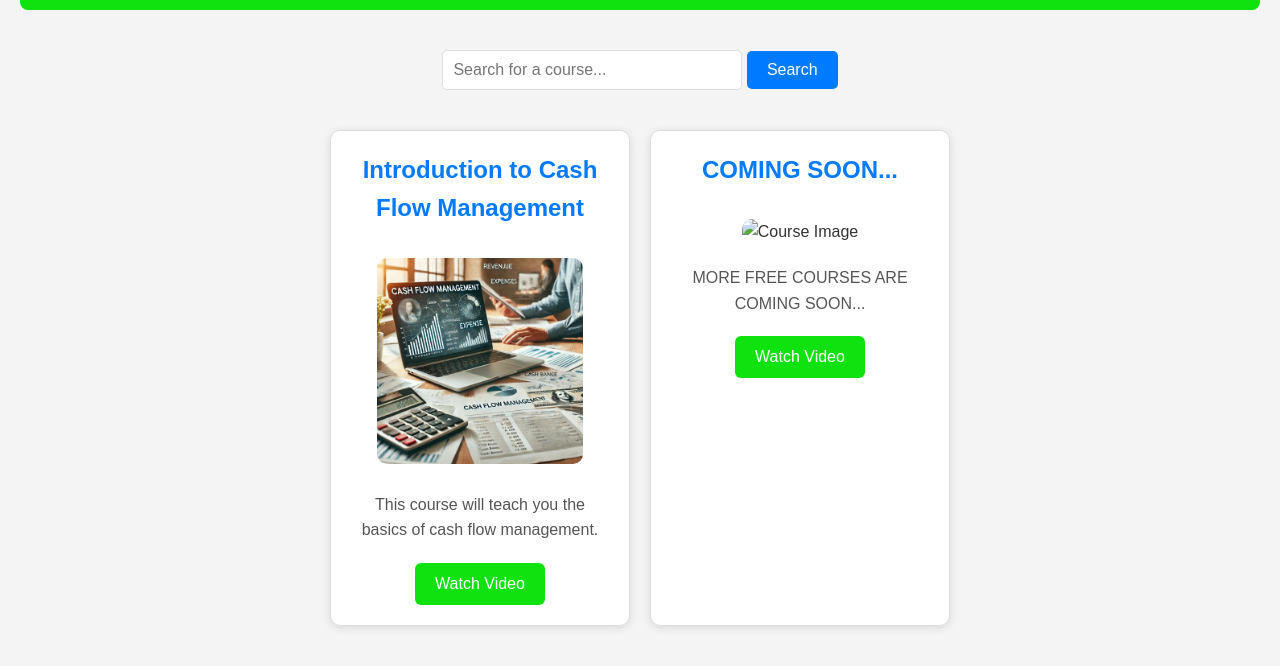
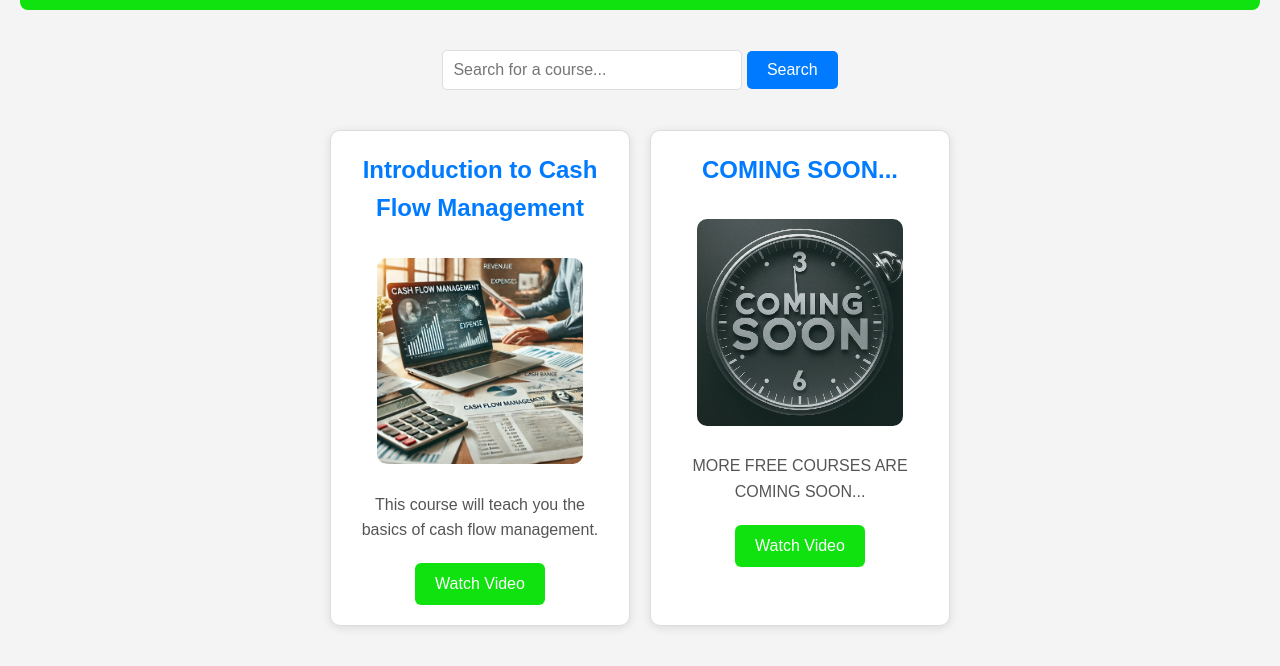
Before and after one commit to CONNEXGROW/CONNEXGROW-COURSE1, a plain HTML site: page index.html in a window 1280 px wide. Shown: the part 114-780 px from the top of the page. Drawn offline with Linux system fonts and the light colour scheme.

Commit message:
Update index.html

```diff
--- a/index.html
+++ b/index.html
@@ -139,7 +139,7 @@
 
     <div class="course" data-form-url="https://docs.google.com/forms/d/e/form2">
       <h2> COMING SOON...</h2>
-      <img src="Gemini_Generated_Image_49han349han349ha" alt="Course Image">
+      <img src="Gemini_Generated_Image_49han349han349ha.jpeg" alt="Course Image">
       <p>MORE FREE COURSES ARE COMING SOON...</p>
       <button onclick="openVideoModal('https://firebasestorage.googleapis.com/video2.mp4', this)">Watch Video</button>
     </div>
```
